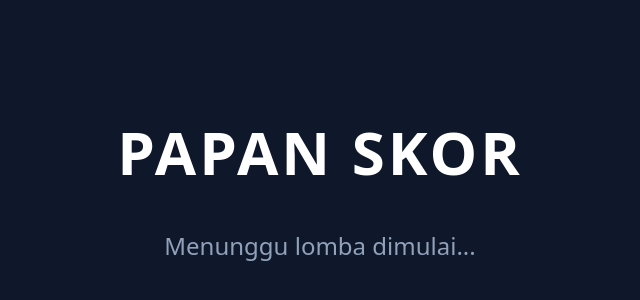
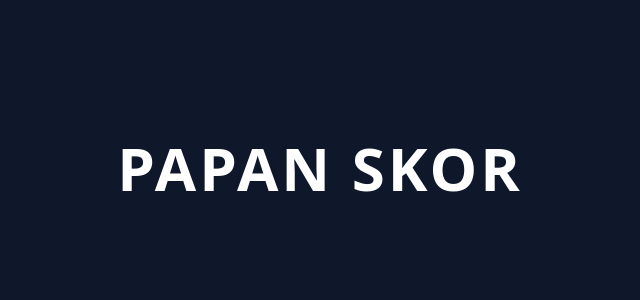
Before and after one commit to Falahyan-104919/lct-scoreboard-lambar-2025, a React (Vite) app: page /scoreboard in a window 1280 px wide. Shown: the part 208-508 px from the top of the page, without its empty margins (320-960 px from the left). Built offline with nearby package versions, Linux system fonts and the light colour scheme.

Commit message:
feat: adding new sequence animation

```diff
--- a/src/pages/ScoreboardPage.jsx
+++ b/src/pages/ScoreboardPage.jsx
@@ -1,17 +1,54 @@
 // src/pages/ScoreboardPage.jsx
+import { useState, useEffect } from "react"; // 1. Import hook tambahan
 import { useLomba } from "@/hooks/useLomba";
-// 1. Import 'motion' dari framer-motion
 import { motion } from "framer-motion";
-// 2. Import komponen counter kita
 import AnimatedCounter from "@/components/shared/AnimatedCounter";
 
+const SCORE_ANIMATION_DURATION = 0.55; // Durasi animasi skor dalam detik
+
 export default function ScoreboardPage() {
-  const { tim } = useLomba();
+  const { tim: timDariHook } = useLomba();
 
-  const timTerurut = [...tim].sort((a, b) => b.skor - a.skor);
+  // 2. State baru untuk menampung data tim yang akan ditampilkan di layar.
+  // Ini memberi kita kontrol atas kapan urutan diperbarui.
+  const [displayedTim, setDisplayedTim] = useState([]);
+
+  // 3. Efek untuk mengorkestrasi animasi secara berurutan
+  useEffect(() => {
+    // Saat data dari hook berubah...
+
+    // Langkah 1: Segera perbarui skor, tapi pertahankan urutan lama.
+    // Ini akan memicu animasi counter TANPA mengubah layout.
+    setDisplayedTim((prevDisplayedTim) => {
+      // Jika state sebelumnya kosong (render pertama), langsung isi.
+      if (prevDisplayedTim.length === 0) {
+        return [...timDariHook].sort((a, b) => b.skor - a.skor);
+      }
+
+      // Jika sudah ada data, buat array baru dengan urutan yang sama persis,
+      // tapi dengan nilai skor yang sudah diperbarui dari data hook.
+      return prevDisplayedTim.map((timLama) => {
+        const timBaru = timDariHook.find((t) => t.id === timLama.id);
+        return timBaru ? timBaru : timLama; // Gunakan data baru jika ada
+      });
+    });
+
+    // Langkah 2: Atur timer untuk memperbarui urutan setelah animasi skor selesai.
+    const timer = setTimeout(() => {
+      setDisplayedTim((prevDisplayedTim) => {
+        // Sortir array berdasarkan skor terbaru untuk mendapatkan urutan yang benar.
+        const timTerurutBaru = [...prevDisplayedTim].sort(
+          (a, b) => b.skor - a.skor,
+        );
+        return timTerurutBaru;
+      });
+    }, SCORE_ANIMATION_DURATION * 1000); // Konversi detik ke milidetik
+
+    // Cleanup function untuk membersihkan timer jika komponen unmount
+    return () => clearTimeout(timer);
+  }, [timDariHook]); // Efek ini hanya berjalan saat data dari hook berubah
 
   return (
-    // Kita gunakan motion.div sebagai container utama jika perlu animasi pada seluruh halaman
     <motion.div
       className="flex flex-col items-center justify-center min-h-screen min-w-screen bg-slate-900 text-white p-8 overflow-hidden"
       initial={{ opacity: 0 }}
@@ -20,17 +57,15 @@ export default function ScoreboardPage() {
     >
       <h1 className="text-6xl font-bold mb-12 tracking-wider">PAPAN SKOR</h1>
 
-      {/* 3. Gunakan motion.div sebagai container list untuk animasi layout */}
       <motion.div layout className="w-full max-w-4xl space-y-4">
-        {timTerurut.map((t, index) => (
-          // 4. Setiap item list juga harus motion.div dan memiliki prop 'layout'
+        {/* 4. Render menggunakan state 'displayedTim' */}
+        {displayedTim.map((t, index) => (
           <motion.div
-            layout // Ini adalah kunci untuk animasi perpindahan posisi!
-            transition={{ type: "spring", stiffness: 500, damping: 50 }} // Animasi terasa 'membal'
+            layout // Prop layout tetap di sini untuk animasi perpindahan
+            transition={{ type: "spring", stiffness: 500, damping: 50 }}
             key={t.id}
             initial={{ opacity: 0, y: 50 }}
             animate={{ opacity: 1, y: 0 }}
-            exit={{ opacity: 0, x: -50 }}
             className="bg-slate-800 border border-slate-700 rounded-lg flex items-center p-6 shadow-lg"
           >
             <div className="text-5xl font-bold w-24 text-slate-400">
@@ -38,17 +73,10 @@ export default function ScoreboardPage() {
             </div>
             <div className="text-4xl font-semibold flex-grow">{t.nama}</div>
             <div className="text-6xl font-bold text-yellow-400 w-48 text-right">
-              {/* 5. Ganti tampilan skor statis dengan komponen AnimatedCounter */}
               <AnimatedCounter to={t.skor} />
             </div>
           </motion.div>
         ))}
-
-        {tim.length === 0 && (
-          <p className="text-center text-2xl text-slate-400">
-            Menunggu lomba dimulai...
-          </p>
-        )}
       </motion.div>
     </motion.div>
   );
```
